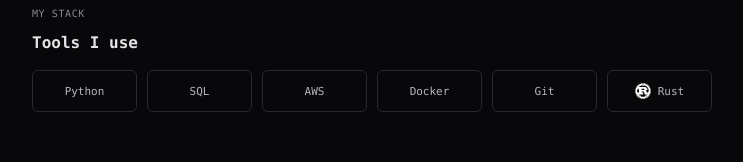
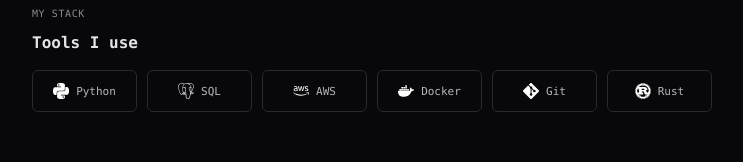
Before and after one commit to Frosty-Medusir/Portfolio, a plain HTML site: page about.html in a window 1280 px wide. Shown: the part 577-739 px from the top of the page, without its empty margins (268-1011 px from the left). Drawn offline with Linux system fonts and the light colour scheme; no server answers.

Commit message:
fixed bugs

```diff
--- a/about.html
+++ b/about.html
@@ -39,11 +39,11 @@
         <p class="page-kicker">My stack</p>
         <h2 id="tools-heading">Tools I use</h2>
         <ul class="tools-list">
-          <li>Python</li>
-          <li>SQL</li>
-          <li>AWS</li>
-          <li>Docker</li>
-          <li>Git</li>
+          <li><img src="assets/icons/python.svg" alt="" />Python</li>
+          <li><img src="assets/icons/sql.svg" alt="" />SQL</li>
+          <li><img src="assets/icons/aws.svg" alt="" />AWS</li>
+          <li><img src="assets/icons/docker.svg" alt="" />Docker</li>
+          <li><img src="assets/icons/git.svg" alt="" />Git</li>
           <li><img src="assets/icons/rust.svg" alt="" />Rust</li>
         </ul>
       </section>
```
Also changed, not shown: assets/icons/aws.svg (added), assets/icons/docker.svg (added), assets/icons/git.svg (added), assets/icons/python.svg (added), assets/icons/sql.svg (added).
